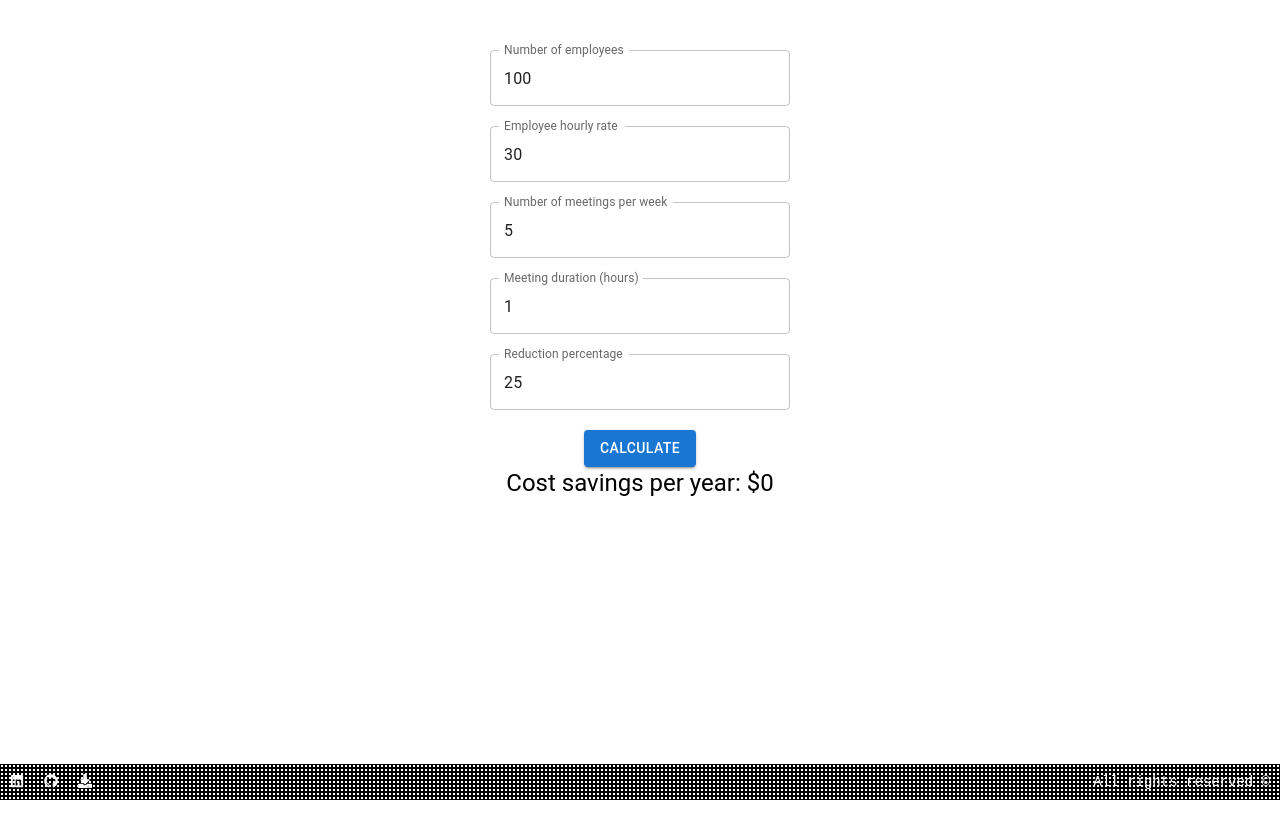
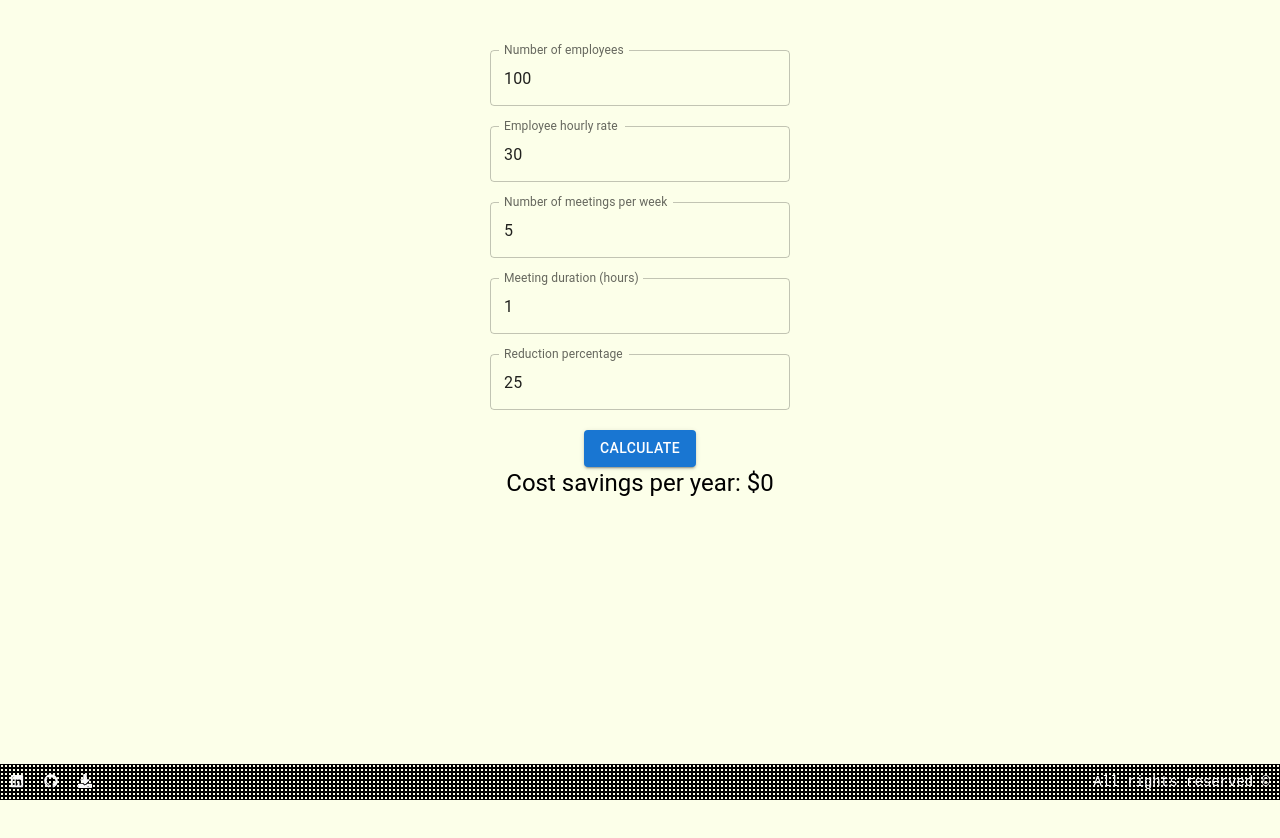
Before and after one commit to h-aburesha/my-next-website, a Next.js app: page /calc in a window 1280 px wide. Shown: the top 838 px of the page. Built offline with nearby package versions, Linux system fonts and the light colour scheme.

Commit message:
new bck color

```diff
--- a/pages/calc.tsx
+++ b/pages/calc.tsx
@@ -37,7 +37,7 @@ function CostSavingsCalculator() {
                 paddingTop: 50,
                 height: "100vh",
                 alignItems: "center",
-                backgroundColor: "white",
+                backgroundColor: "#fcffe9",
             }}
         >
             <TextField
```
